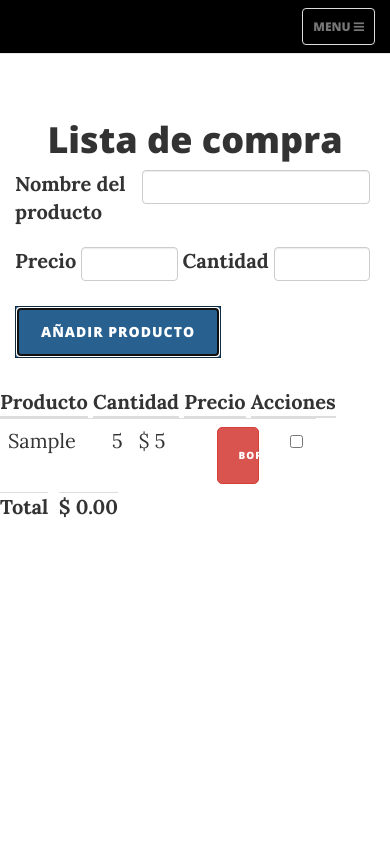
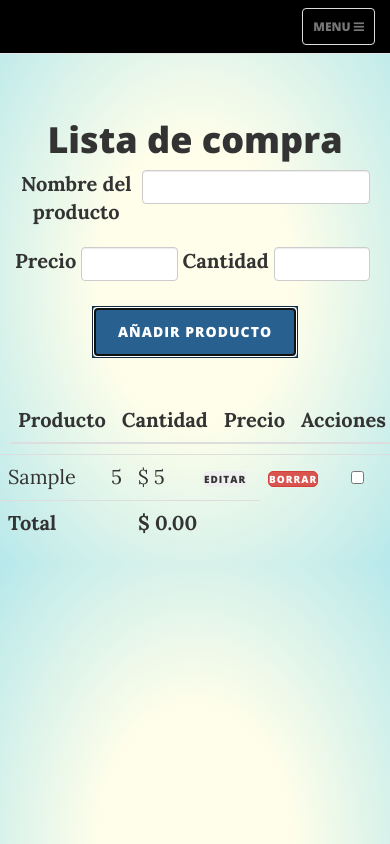
Before and after one commit to Chrisglock/chrisglockuno, a website: page lcompra.html in a window 390 px wide. Both pictures are taken after typing "Sample", "5", "5" into the empty fields and a click on the button "AÑADIR PRODUCTO". Drawn offline with nearby package versions, Linux system fonts and the light colour scheme.

Commit message:
first stable version of lcompra

```diff
--- a/css/lcompracss.css
+++ b/css/lcompracss.css
@@ -1,11 +1,11 @@
-/* Custom CSS for Shopping List webapp */
 
 body {
   font-family: Arial, sans-serif;
   font-size: 16px;
   line-height: 1.5;
-    color: #333;
-    background-color: #f7f7f7;
+
+  background:radial-gradient(ellipse at center, rgba(255,254,234,1) 0%, rgba(255,254,234,1) 35%, #B7E8EB 100%);
+
 }
 
 .container {
@@ -18,7 +18,7 @@ body {
 
 .table {
   margin-top: 30px;
-    width:min-content;
+  white-space: nowrap;
 }
 
 .table th,
@@ -55,38 +55,58 @@ body {
   text-align: center !important;
 }
 
+#bs-example-navbar-collapse-1{
+  text-align: center;
+}
+@media screen and (max-width: 600px) {
 
-  @media screen and (max-width: 600px) {
-    table, thead, tbody, th, td, tr {
+  table {
+table-layout: fixed;
+width: 90%;
+}
+table th, table td ,table thead {
+  padding: 10px;
+  text-align: left;
+  }
+
+  thead{
+    display: inline-table;
     display: block;
   }
+/*
+  thead {
 
+    display: inline-table;
+    width:1vw;
+    white-space:nowrap;
+  }
   th {
+
     display:inline-table;
     text-align: center;
     vertical-align: middle;
   }
   td {
-
-      display:inline-block;
+    white-space:nowrap;
+    display:inline-table;
 
   }
   td:before {
     content: attr(data-label);
-      float: left;
+
     font-weight: bold;
     margin-right: 10px;
-      display:inline-table;
-    }
+
+  }*/
   td .btn {
-      width:5px;
+    width:auto;
     font-size: 1rem!important;
-      padding:2em;
+    padding: 0px!important;
     border-radius: 5px;
-
+    white-space:nowrap;
   }
   td .edit-btn {
-      display: none;
+    display:inline-block;
 
   }
 
--- a/js/lcomprajs.js
+++ b/js/lcomprajs.js
@@ -8,7 +8,7 @@ const totalPrice = document.getElementById('total-price');
 document.getElementById('add-product-form').addEventListener('submit', function(event) {
   event.preventDefault();
   const name = document.getElementById('product-name').value.trim();
-  const price = parseFloat(document.getElementById('product-price').value.trim());
+  var price = parseFloat(document.getElementById('product-price').value.trim());
   const cantidad = parseInt(document.getElementById('cant-price').value.trim());
 
   if (name !== '' && !isNaN(price)) {
@@ -33,15 +33,12 @@ productList.addEventListener('click', function(event) {
 
     if (!checkbox.checked){
       const newPrice = prompt('Agrega el nuevo precio ' + product.name + ':', product.price);
+      product.price = parseFloat(newPrice);
     }
-
-    if (!isNaN(parseFloat(newPrice))) {
-      // Update the product price
-      product.price = parseFloat(newPrice);
-
       // Render the updated product list
       renderProducts();
-    }
+
+
   } else if (event.target.matches('.delete-btn')) {
     // Delete button clicked
     // Update the total price
--- a/lcompra.html
+++ b/lcompra.html
@@ -6,14 +6,17 @@
   <meta name="viewport" content="width=device-width, initial-scale=1">
   <meta name="description" content="">
   <meta name="author" content="">
+  <!-- <meta http-equiv="Cache-Control" content="no-cache, must-revalidate">
+	<meta http-equiv="Expires" content="0">-->
   <title>ChrisGlock</title>
+
   <!-- Bootstrap CSS -->
 
   <!-- Custom CSS -->
   <link rel="stylesheet" href="/css/lcompracss.css">
       <!-- Bootstrap Core CSS -->
     <link rel="shortcut icon" href="/favicon.ico">
-    <link href="vendor/bootstrap/css/bootstrap.min.css" rel="stylesheet">
+    <link href="/vendor/bootstrap/css/bootstrap.min.css" rel="stylesheet">
     <!-- Theme CSS -->
     <link href="css/clean-blog.min.css" rel="stylesheet">
 
@@ -24,6 +27,7 @@
 
 </head>
 <body style="margin-top:100px;">
+
     <!-- Navigation -->
     <nav class="navbar navbar-default navbar-custom navbar-fixed-top" style="background-color:rgb(0, 0, 0);">
       <div class="container-fluid">
@@ -64,8 +68,9 @@
   <div class="container">
     <header>
       <h1>Lista de compra</h1>
+      <!-- <h2>(en desarrollo)</h2>-->
     </header>
-    <form id="add-product-form">
+    <form id="add-product-form" style="text-align:center;">
       <div class="form-group">
         <label for="product-name">Nombre del producto</label>
         <input type="text" class="form-control" id="product-name" required>
@@ -102,11 +107,28 @@
       </table>
     </div>
   </div>
+
+  <div class="ocean">
+  <div class="wave"></div>
+  <div class="wave"></div>
+</div>
   <!-- Bootstrap JS -->
-  <script src="https://code.jquery.com/jquery-3.2.1.slim.min.js"></script>
-  <script src="https://cdnjs.cloudflare.com/ajax/libs/popper.js/1.12.9/umd/popper.min.js"></script>
+
+    <!-- jQuery -->
+    <script src="vendor/jquery/jquery.min.js"></script>
+
+    <!-- Bootstrap Core JavaScript -->
+    <script src="vendor/bootstrap/js/bootstrap.min.js"></script>
+
+
+    <!-- Theme JavaScript -->
+    <script src="js/clean-blog.min.js"></script>
+  <!-- Custom JS -->
   <script src="https://maxcdn.bootstrapcdn.com/bootstrap/4.0.0/js/bootstrap.min.js"></script>
+  <script src="/js/lcomprajs.js"></script>
+
+
   <!-- Custom JS -->
-  <script src="/js/lcomprajs.js"></script>
+
 </body>
 </html>
```
Lines whose indentation alone changed are shown as unchanged.
